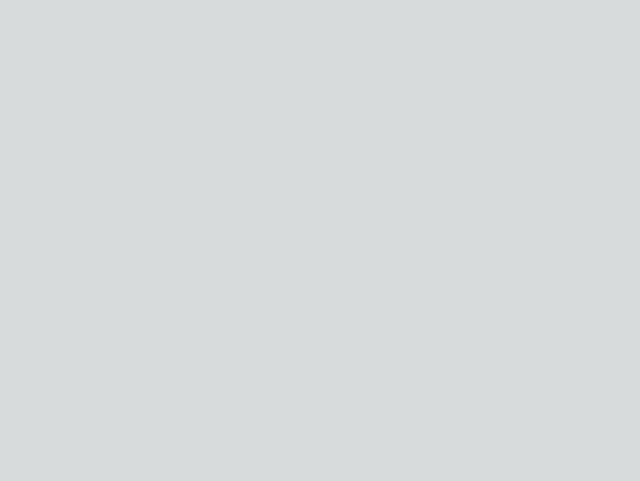
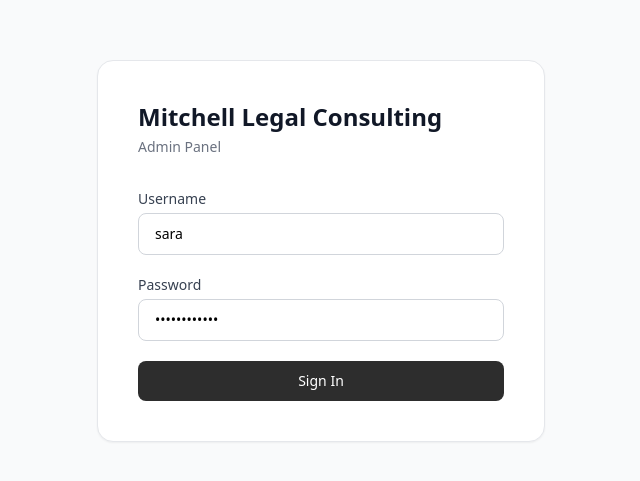
Before and after one commit to ae3109849-cell/mitchell-legal-chatbot-Frontend, a Next.js app: page /admin in a window 1280 px wide. Before the commit this address had no page. Shown: the part 149-630 px from the top of the page, without its empty margins (319-959 px from the left). Built offline with nearby package versions, Linux system fonts and the light colour scheme; no server answers.

Commit message:
Restore login form with prefilled credentials

```diff
--- /dev/null
+++ b/app/admin/LoginForm.tsx
@@ -0,0 +1,95 @@
+"use client";
+
+import { useState } from "react";
+import { apiFetch } from "@/lib/api";
+import { saveToken } from "@/lib/auth";
+import { useRouter } from "next/navigation";
+
+interface TokenResponse {
+  access_token: string;
+  token_type: string;
+}
+
+export default function LoginForm() {
+  const router = useRouter();
+  const [username, setUsername] = useState("sara");
+  const [password, setPassword] = useState("mitchell2024");
+  const [error, setError] = useState("");
+  const [loading, setLoading] = useState(false);
+
+  async function handleSubmit(e: React.FormEvent) {
+    e.preventDefault();
+    setError("");
+    setLoading(true);
+
+    try {
+      const data = await apiFetch<TokenResponse>("/api/auth/login", undefined, {
+        method: "POST",
+        body: JSON.stringify({ username, password }),
+      });
+      saveToken(data.access_token);
+      router.push("/admin/dashboard");
+    } catch (err: unknown) {
+      setError(err instanceof Error ? err.message : "Login failed");
+    } finally {
+      setLoading(false);
+    }
+  }
+
+  return (
+    <div className="min-h-screen flex items-center justify-center bg-gray-50">
+      <div className="bg-white w-full max-w-md rounded-2xl shadow-sm border border-gray-200 p-10">
+        <div className="mb-8">
+          <h1 className="text-2xl font-semibold text-gray-900">
+            Mitchell Legal Consulting
+          </h1>
+          <p className="text-sm text-gray-500 mt-1">Admin Panel</p>
+        </div>
+
+        <form onSubmit={handleSubmit} className="space-y-5">
+          <div>
+            <label className="block text-sm font-medium text-gray-700 mb-1">
+              Username
+            </label>
+            <input
+              type="text"
+              value={username}
+              onChange={(e) => setUsername(e.target.value)}
+              required
+              autoComplete="username"
+              className="w-full px-4 py-2.5 border border-gray-300 rounded-lg text-sm focus:outline-none focus:ring-2 focus:ring-gray-800 focus:border-transparent"
+            />
+          </div>
+
+          <div>
+            <label className="block text-sm font-medium text-gray-700 mb-1">
+              Password
+            </label>
+            <input
+              type="password"
+              value={password}
+              onChange={(e) => setPassword(e.target.value)}
+              required
+              autoComplete="current-password"
+              className="w-full px-4 py-2.5 border border-gray-300 rounded-lg text-sm focus:outline-none focus:ring-2 focus:ring-gray-800 focus:border-transparent"
+            />
+          </div>
+
+          {error && (
+            <p className="text-sm text-red-600 bg-red-50 px-4 py-2.5 rounded-lg">
+              {error}
+            </p>
+          )}
+
+          <button
+            type="submit"
+            disabled={loading}
+            className="w-full py-2.5 px-4 bg-[#2d2d2d] text-white text-sm font-medium rounded-lg hover:bg-[#1a1a1a] transition-colors disabled:opacity-50 disabled:cursor-not-allowed"
+          >
+            {loading ? "Signing in..." : "Sign In"}
+          </button>
+        </form>
+      </div>
+    </div>
+  );
+}
--- a/app/admin/page.tsx
+++ b/app/admin/page.tsx
@@ -1,5 +1,5 @@
-import { redirect } from "next/navigation";
+import LoginForm from "@/app/admin/LoginForm";
 
-export default function AdminPage() {
-  redirect("/admin/dashboard");
+export default function AdminLoginPage() {
+  return <LoginForm />;
 }
```
